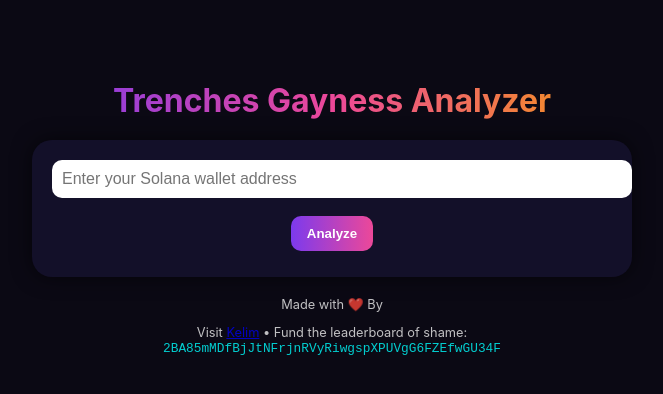
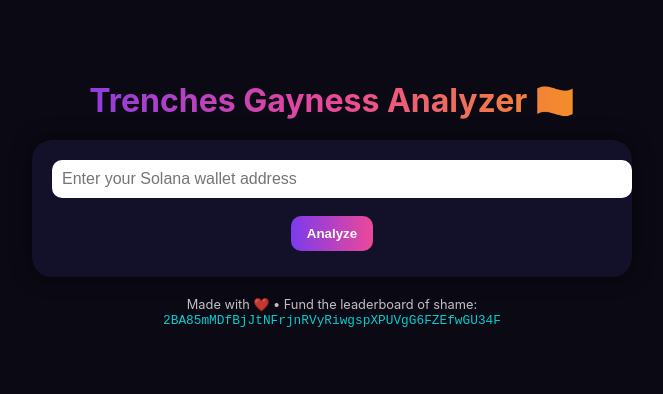
Before and after one commit to kelim48/BACK-END-, a plain HTML site: page gayness-analyzer-deterministic/index.html in a window 1280 px wide. Shown: the whole page, without its empty margins (308-971 px from the left). Drawn offline with nearby package versions, Linux system fonts and the light colour scheme.

Commit message:
Add files via upload

```diff
--- a/gayness-analyzer-deterministic/index.html
+++ b/gayness-analyzer-deterministic/index.html
@@ -3,12 +3,12 @@
 <head>
   <meta charset="UTF-8" />
   <meta name="viewport" content="width=device-width, initial-scale=1.0"/>
-  <title>Trenches Gayness Analyzer </title>
+  <title>Trenches Gayness Analyzer 🏳️‍🌈</title>
   <link rel="stylesheet" href="style.css" />
 </head>
 <body>
   <main class="wrapper">
-    <h1 class="title">Trenches Gayness Analyzer </h1>
+    <h1 class="title">Trenches Gayness Analyzer 🏳️‍🌈</h1>
 
     <section class="card" id="card">
       <div id="front">
@@ -30,8 +30,7 @@
     </section>
 
     <footer>
-      Made with ❤️ By <p>Visit <a href="https://x.com/kelim48" target="_blank">Kelim</a>
-• Fund the leaderboard of shame:
+      Made with ❤️ • Fund the leaderboard of shame:
       <span class="wallet">2BA85mMDfBjJtNFrjnRVyRiwgspXPUVgG6FZEfwGU34F</span>
     </footer>
   </main>
```
